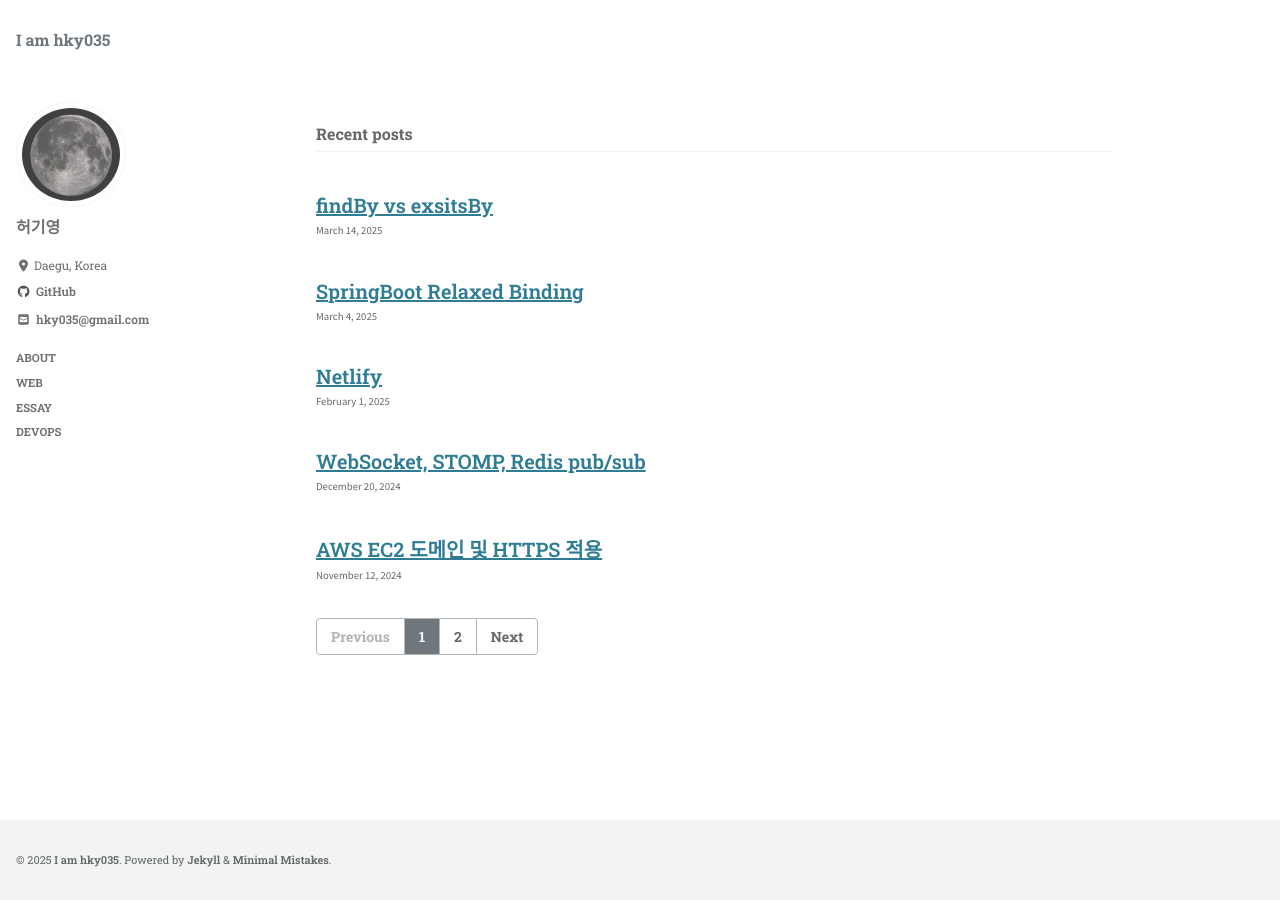
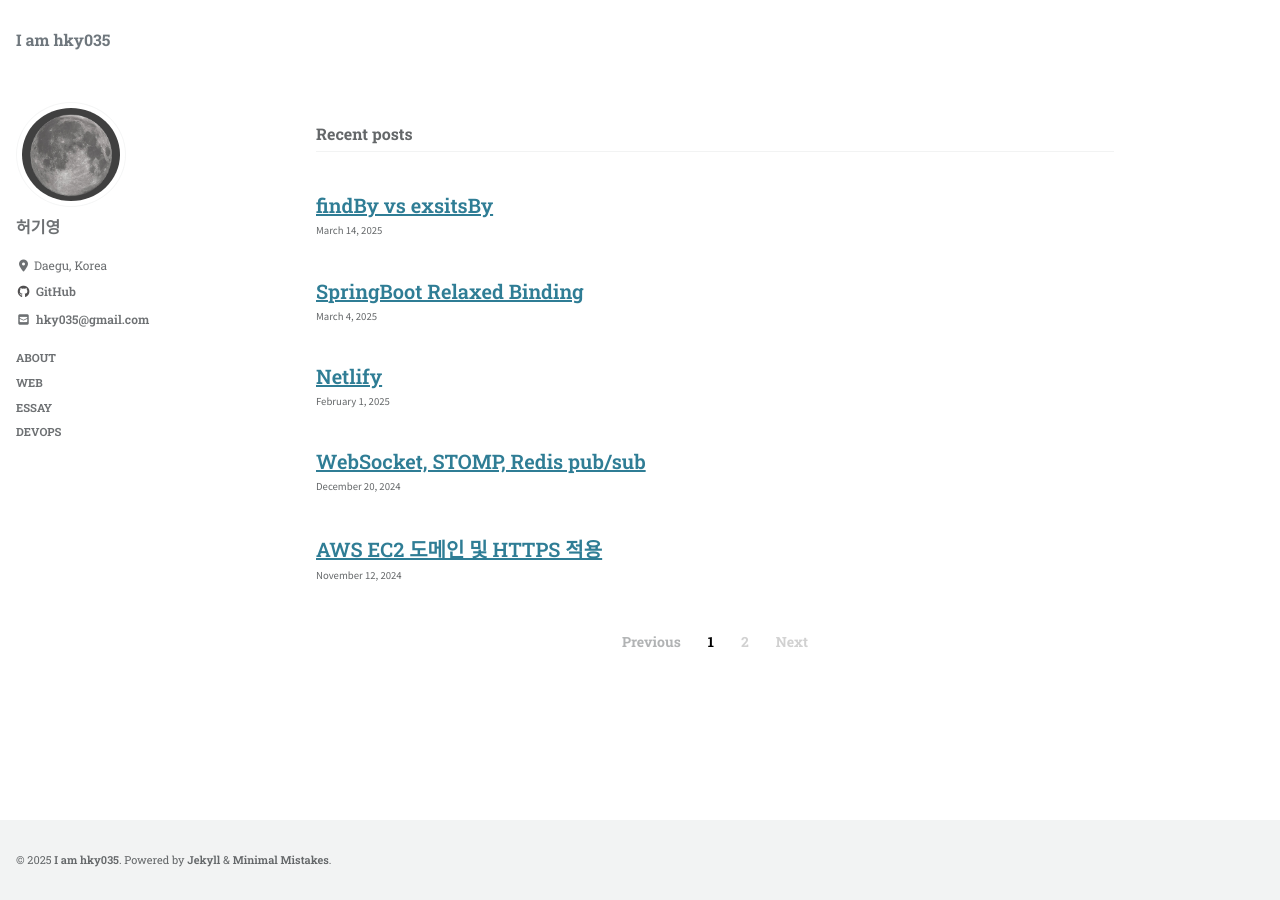
Before and after one commit to hky035/hky035.github.io, a Jekyll site: the page built from index.html, in a window 1280 px wide. Built offline with Jekyll 4.4.1, drawn with Linux system fonts in a browser that asks for light colours; cached includes are drawn as plain includes; the list of posts is cut into pages by our own code.

Commit message:
style: paginator 및 archive 최소 높이 추가

```diff
--- a/_layouts/home.html
+++ b/_layouts/home.html
@@ -13,7 +13,7 @@ layout: archive
 {% endif %}
 
 {% assign entries_layout = page.entries_layout | default: 'list' %}
-<div class="entries-{{ entries_layout }}">
+<div class="entries-{{ entries_layout }}" style="min-height: 400px;">
   {% include documents-collection.html entries=posts type=entries_layout %}
 </div>
 
--- a/_sass/minimal-mistakes/_navigation.scss
+++ b/_sass/minimal-mistakes/_navigation.scss
@@ -51,7 +51,12 @@
 
 .pagination {
   @include clearfix();
-  float: inline-start;
+  // float: inline-start;
+
+  // paginator 중앙 정렬
+  display: flex;
+  justify-content: center;
+
   margin-top: 1em;
   padding-top: 1em;
   width: 100%;
@@ -78,8 +83,8 @@
       line-height: 1.5;
       text-align: center;
       text-decoration: none;
-      color: $muted-text-color;
-      border: 1px solid mix(#000, $border-color, 25%);
+      color: #d1d1d1;
+      // border: 1px solid mix(#000, $border-color, 25%); // paginator 디자인 수정
       border-radius: 0;
 
       &:hover {
@@ -88,8 +93,8 @@
 
       &.current,
       &.current.disabled {
-        color: #fff;
-        background: $primary-color;
+        color: #000;
+        // background: $primary-color;
       }
 
       &.disabled {
```
